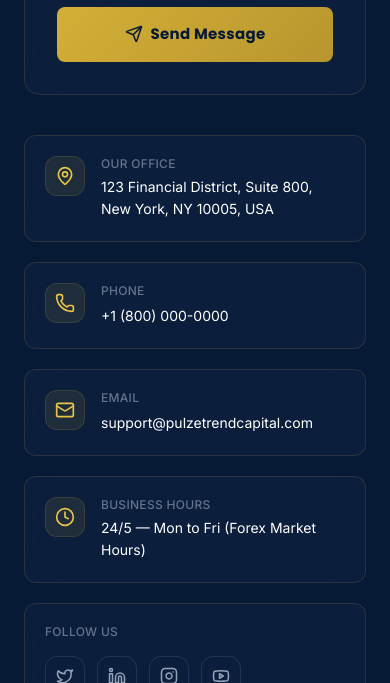
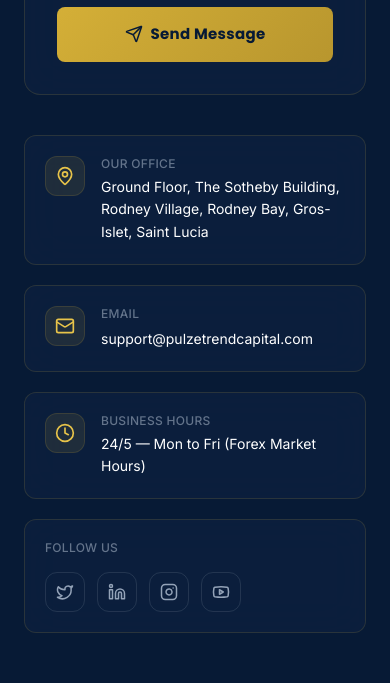
Before and after one commit to svainfo/PulzeTrendCapital, a Next.js app: page /contact in a window 390 px wide. Shown: the part 1720-2403 px from the top of the page. Built offline with nearby package versions, Linux system fonts and the light colour scheme.

Commit message:
content: update address to Saint Lucia registered office, remove phone number from contact page

```diff
--- a/app/contact/page.tsx
+++ b/app/contact/page.tsx
@@ -19,19 +19,16 @@
   name: "Contact PulzeTrend Capital",
   url: "https://pulzetrendcapital.com/contact",
   description:
-    "Reach our 24/5 support team by phone, email, or the contact form.",
+    "Reach our 24/5 support team by email or the contact form.",
   mainEntity: {
     "@type": "Organization",
     name: "PulzeTrend Capital",
-    telephone: "+1-800-000-0000",
     email: "support@pulzetrendcapital.com",
     address: {
       "@type": "PostalAddress",
-      streetAddress: "123 Financial District, Suite 800",
-      addressLocality: "New York",
-      addressRegion: "NY",
-      postalCode: "10005",
-      addressCountry: "US",
+      streetAddress: "Ground Floor, The Sotheby Building, Rodney Village, Rodney Bay",
+      addressLocality: "Gros-Islet",
+      addressCountry: "LC",
     },
   },
 };
--- a/app/layout.tsx
+++ b/app/layout.tsx
@@ -105,14 +105,11 @@
   url: SITE_CONFIG.url,
   logo: `${SITE_CONFIG.url}/logo.png`,
   email: SITE_CONFIG.email,
-  telephone: SITE_CONFIG.phone,
   address: {
     "@type": "PostalAddress",
-    streetAddress: "123 Financial District, Suite 800",
-    addressLocality: "New York",
-    addressRegion: "NY",
-    postalCode: "10005",
-    addressCountry: "US",
+    streetAddress: "Ground Floor, The Sotheby Building, Rodney Village, Rodney Bay",
+    addressLocality: "Gros-Islet",
+    addressCountry: "LC",
   },
   sameAs: [
     "https://twitter.com/pulzetrendcap",
--- a/components/contact/ContactSections.tsx
+++ b/components/contact/ContactSections.tsx
@@ -5,7 +5,7 @@
 import { zodResolver } from "@hookform/resolvers/zod";
 import { motion } from "framer-motion";
 import {
-  MapPin, Phone, Mail, Clock,
+  MapPin, Mail, Clock,
   Twitter, Linkedin, Instagram, Youtube,
   CheckCircle, Loader2, Send,
 } from "lucide-react";
@@ -184,12 +184,6 @@
                 value: SITE_CONFIG.address,
               },
               {
-                icon: <Phone size={20} />,
-                label: "Phone",
-                value: SITE_CONFIG.phone,
-                href: `tel:${SITE_CONFIG.phone}`,
-              },
-              {
                 icon: <Mail size={20} />,
                 label: "Email",
                 value: SITE_CONFIG.email,
--- a/lib/constants.ts
+++ b/lib/constants.ts
@@ -9,8 +9,7 @@
     "Professional Forex & CFD Trading Platform Built for Modern Traders. Ultra-fast execution, deep liquidity, and world-class support.",
   url: "https://pulzetrendcapital.com",
   email: "support@pulzetrendcapital.com",
-  phone: "+1 (800) 000-0000",
-  address: "123 Financial District, Suite 800, New York, NY 10005, USA",
+  address: "Ground Floor, The Sotheby Building, Rodney Village, Rodney Bay, Gros-Islet, Saint Lucia",
   businessHours: "24/5 — Mon to Fri (Forex Market Hours)",
   founded: "2026",
   regulator: "Regulated Broker | License No. FRB-XXXXX",
```
